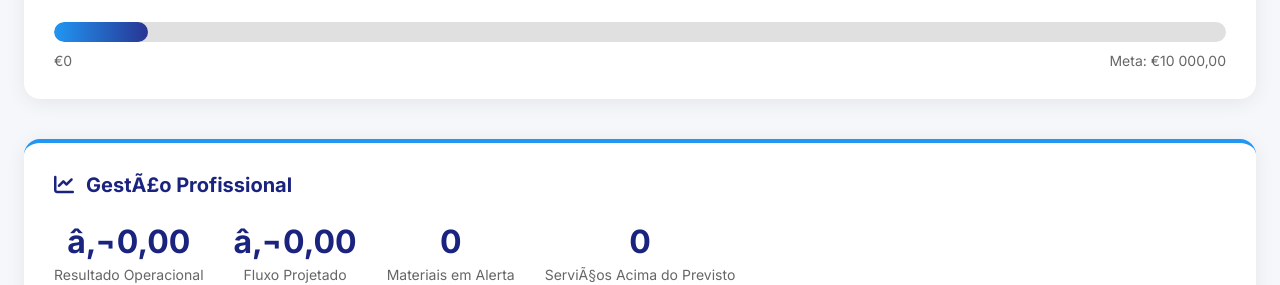
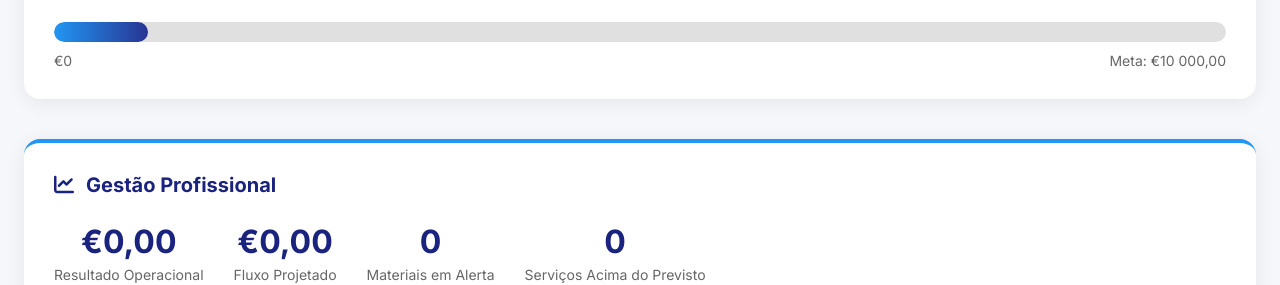
Before and after one commit to jrzaratini-tech/crm-print-pixel, a website: page pages/dashboard.html in a window 1280 px wide. Shown: the part 516-801 px from the top of the page. Drawn offline with nearby package versions, Linux system fonts and the light colour scheme; no server answers.

Commit message:
Fix dashboard management encoding

```diff
--- a/pages/dashboard.html
+++ b/pages/dashboard.html
@@ -817,16 +817,16 @@
             <div class="equilibrium-header">
                 <div class="equilibrium-title">
                     <i class="fas fa-chart-line"></i>
-                    GestÃ£o Profissional
+                    Gest&atilde;o Profissional
                 </div>
             </div>
             <div class="equilibrium-stats" id="managementOverview">
                 <div class="equilibrium-stat">
-                    <div class="equilibrium-stat-value" data-bind="gestao.resultado">â‚¬0,00</div>
+                    <div class="equilibrium-stat-value" data-bind="gestao.resultado">&euro;0,00</div>
                     <div class="equilibrium-stat-label">Resultado Operacional</div>
                 </div>
                 <div class="equilibrium-stat">
-                    <div class="equilibrium-stat-value" data-bind="gestao.fluxo">â‚¬0,00</div>
+                    <div class="equilibrium-stat-value" data-bind="gestao.fluxo">&euro;0,00</div>
                     <div class="equilibrium-stat-label">Fluxo Projetado</div>
                 </div>
                 <div class="equilibrium-stat">
@@ -835,7 +835,7 @@
                 </div>
                 <div class="equilibrium-stat">
                     <div class="equilibrium-stat-value" data-bind="gestao.desvios">0</div>
-                    <div class="equilibrium-stat-label">ServiÃ§os Acima do Previsto</div>
+                    <div class="equilibrium-stat-label">Servi&ccedil;os Acima do Previsto</div>
                 </div>
             </div>
         </div>
@@ -979,7 +979,7 @@
                     const dre = overview.dre || {};
                     const estoque = Array.isArray(overview.estoque) ? overview.estoque : [];
                     const previstoRealizado = Array.isArray(overview.previstoRealizado) ? overview.previstoRealizado : [];
-                    const formatarMoedaGestao = valor => 'â‚¬' + (Number(valor || 0)).toLocaleString('pt-PT', { minimumFractionDigits: 2, maximumFractionDigits: 2 }).replace('.', ',');
+                    const formatarMoedaGestao = valor => new Intl.NumberFormat('pt-PT', { style: 'currency', currency: 'EUR' }).format(Number(valor || 0));
 
                     const resultado = document.querySelector('[data-bind="gestao.resultado"]');
                     const fluxo = document.querySelector('[data-bind="gestao.fluxo"]');
```
Also changed, not shown: tests/server.test.js (+1 -1 lines).
